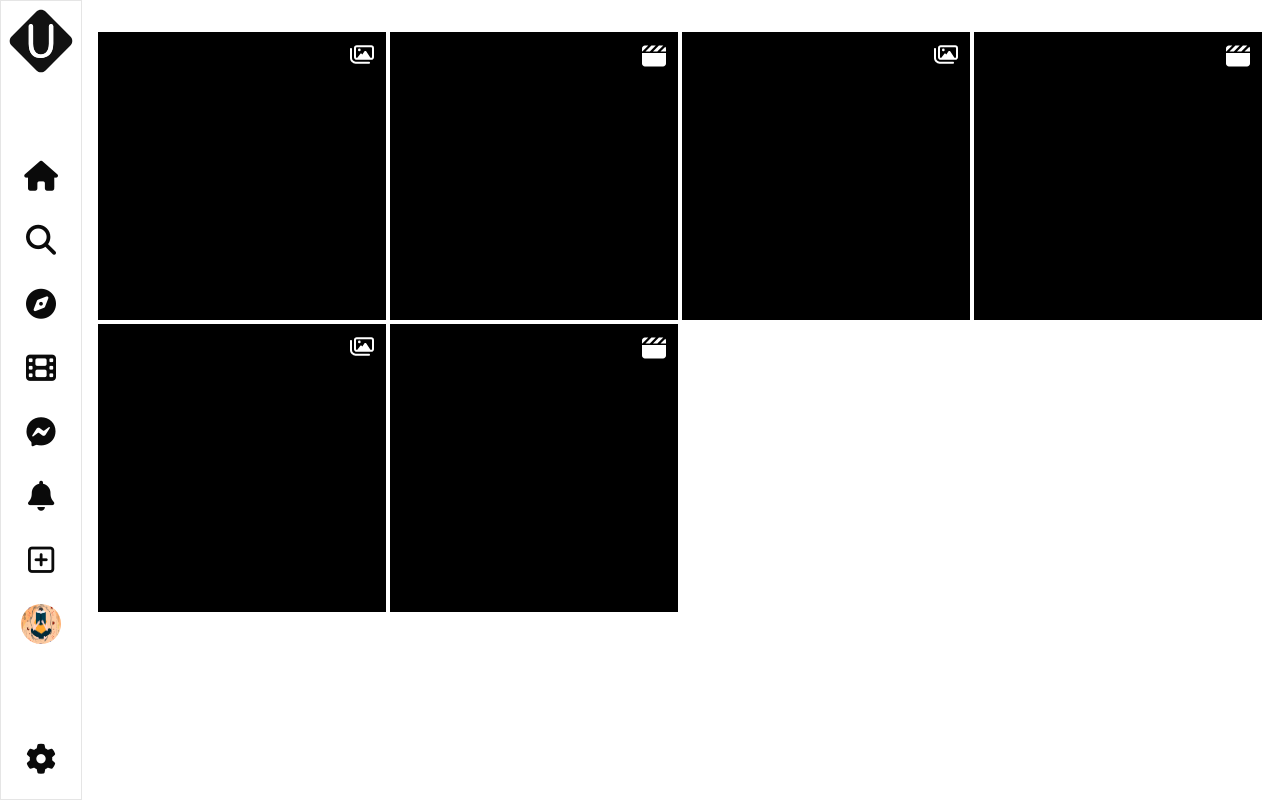
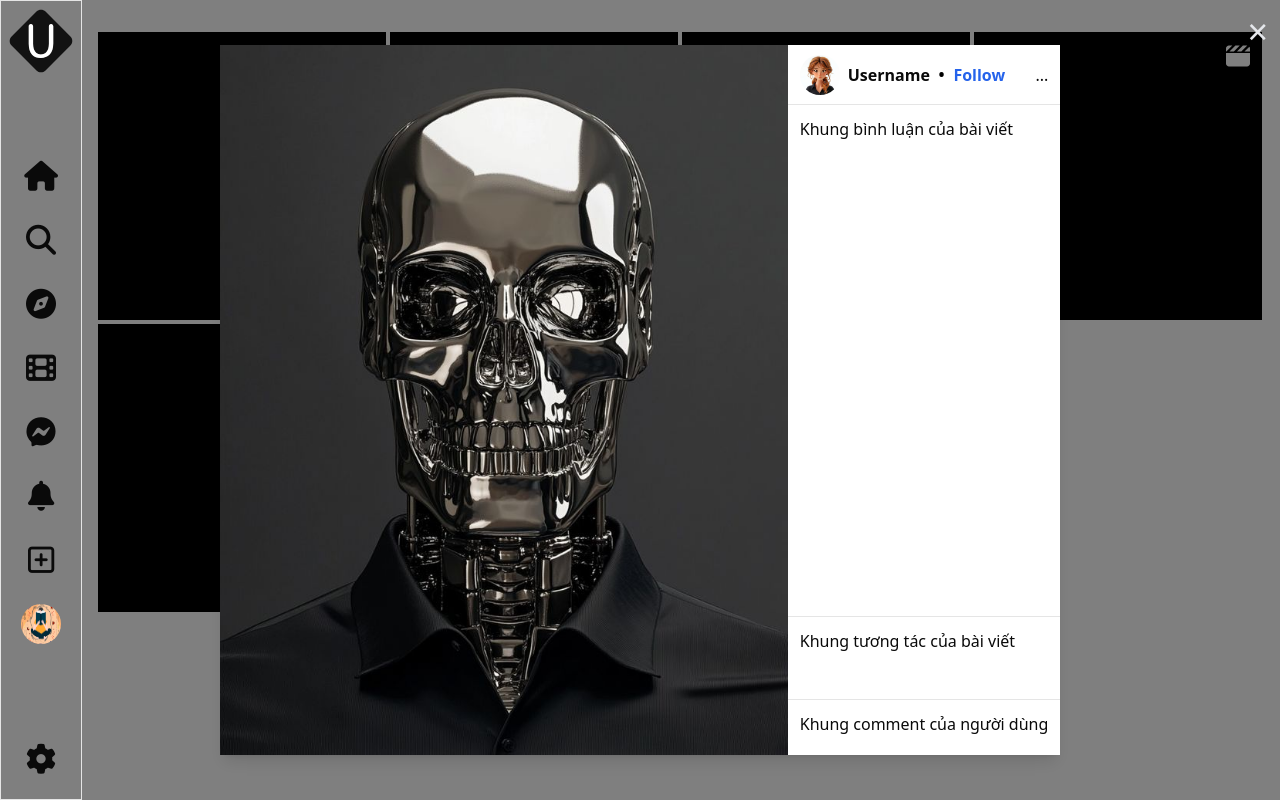
Before and after one commit to v06012005/UNIFY, a Next.js app in the folder frontend/: page /explore in a window 1280 px wide. Both pictures are taken after a click on the element 242 px from the left and 176 px from the top of the page. Built offline with nearby package versions, Linux system fonts and the light colour scheme.

Commit message:
Update Exp_Picture.jsx

```diff
--- a/frontend/components/global/Exp_Picture.jsx
+++ b/frontend/components/global/Exp_Picture.jsx
@@ -1,11 +1,24 @@
+"use client";
+import { useState } from "react";
 import Image from "next/image";
 import iconImg from "@/public/imgs.svg";
 import iconHeart from "@/public/heart.svg";
 import iconComment from "@/public/comment.svg";
+import testImg from "@/public/images/testAvt.jpg";
+import avatar from "@/public/images/avt.jpg"
+import Link from "next/link";
 
 export default function Picture() {
+  const [isModalVisible, setModalVisible] = useState(false);
+
+  const toggleModal = () => {
+    setModalVisible(!isModalVisible);
+  };
+
   return (
+    <>
       <div
+        onClick={toggleModal}
         className={
           "w-72 h-72 bg-black p-3 group/item hover:bg-opacity-95 cursor-pointer"
         }
@@ -32,5 +45,55 @@ export default function Picture() {
           </div>
         </div>
       </div>
+
+      {isModalVisible && (
+        <div
+          className={
+            "fixed inset-0 bg-black bg-opacity-50 flex justify-center items-center z-50"
+          }
+        >
+          <div className="bg-white shadow-lg h-[710px] flex">
+            <div alt="img">
+              <Image src={testImg} className={"w-[568px]"} alt="PostImage" />
+            </div>
+            <div
+              className={"w-[500] flex flex-col justify-between"}
+              alt="cmtlikeshare"
+            >
+              <div className={"h-[60px] p-3 border-b flex items-center justify-between"}>
+                <div className={"flex items-center gap-2"}>
+                  <Image
+                  src={avatar}
+                  className={"size-10 text-lg rounded-full"}
+                  alt=""
+                  />
+                  <b>Username</b>
+                  <p className="text-black text-xl">
+                  •
+                  </p>
+                  <Link href="#" className={"font-bold text-blue-600"}>Follow</Link>
+                </div>
+                <div>...</div>
+              </div>
+              <div className={"p-3 h-[510px]"}>
+                Khung bình luận của bài viết
+              </div>
+              <div className={"h-[83px] p-3 border-t "}>
+                Khung tương tác của bài viết
+              </div>
+              <div className={"h-[56px] p-3 border-t"}>
+                Khung comment của người dùng
+              </div>
+            </div>
+          </div>
+          <button
+            onClick={toggleModal}
+            className="absolute top-3 right-3 text-4xl text-gray-200 hover:text-black"
+          >
+            &times;
+          </button>
+        </div>
+      )}
+    </>
   );
 }
```
Lines whose indentation alone changed are shown as unchanged.
